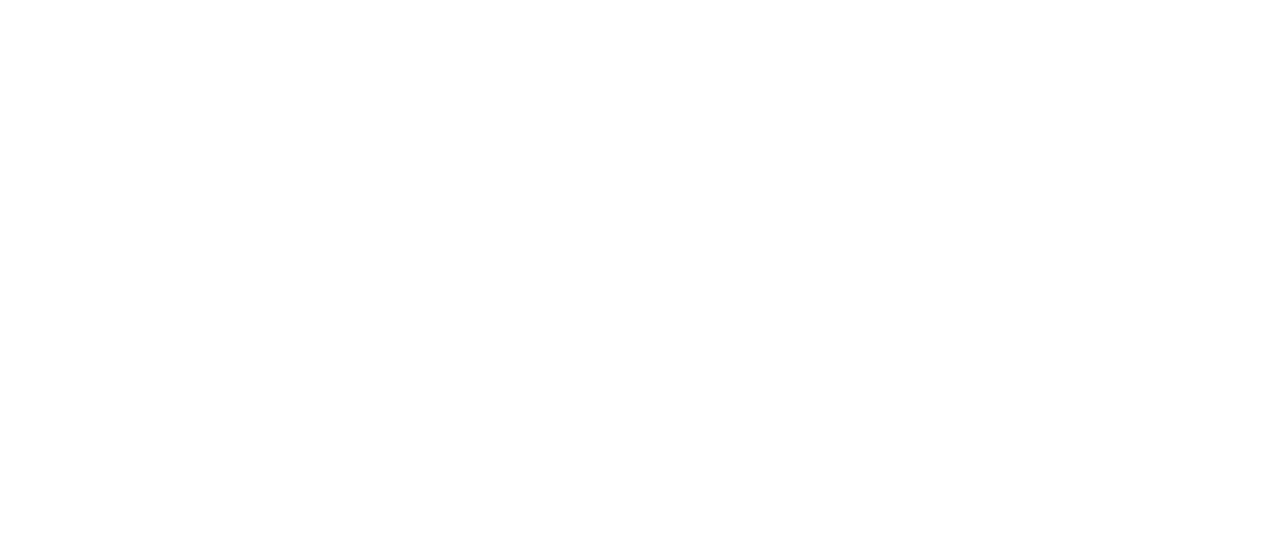
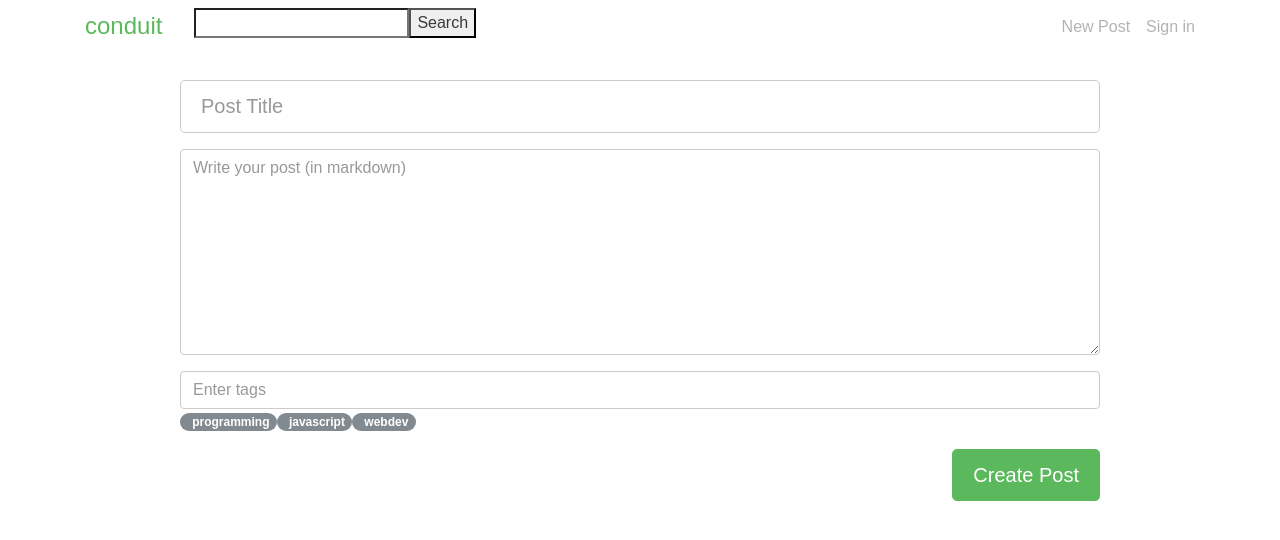
Before and after one commit to coolrare/ng20190821, an Angular app: page /create in a window 1280 px wide. Before the commit this address led to /. Shown: the top 540 px of the page. Built offline with nearby package versions, Linux system fonts and the light colour scheme; no server answers.

Commit message:
練習巢狀路由設定與路由切換(routerLink)

```diff
--- a/src/app/app.module.ts
+++ b/src/app/app.module.ts
@@ -15,6 +15,8 @@
 import { LoingComponent } from './loing/loing.component';
 import { LoginComponent } from './login/login.component';
 import { LayoutComponent } from './layout/layout.component';
+import { NewPostComponent } from './new-post/new-post.component';
+import { PostsComponent } from './posts/posts.component';
 
 
 @NgModule({
@@ -27,7 +29,9 @@
     NavComponent,
     LoingComponent,
     LoginComponent,
-    LayoutComponent
+    LayoutComponent,
+    NewPostComponent,
+    PostsComponent
   ],
   imports: [
     BrowserModule,
--- a/src/app/layout/layout.component.html
+++ b/src/app/layout/layout.component.html
@@ -1,25 +1,7 @@
 <app-nav (search)="filterArticles($event)"></app-nav>
 
 <div class="home-page">
+  <router-outlet></router-outlet>
 
-  <app-banner [title]="topTitle"></app-banner>
-
-  <app-banner [title]="bottomTitle"></app-banner>
-
-  <div class="container page">
-
-    <div class="row">
-
-      <div class="col-md-9">
-        <app-articles [list]="articles"></app-articles>
-      </div>
-
-      <div class="col-md-3">
-        <app-tags></app-tags>
-      </div>
-
-    </div>
-
-  </div>
 
 </div>
--- a/src/app/layout/layout.component.ts
+++ b/src/app/layout/layout.component.ts
@@ -21,19 +21,7 @@
 
   list = ['A', 'B', 'C', 'D'];
 
-  topTitle = 'Test';
-  bottomTitle = 'Test2';
 
-  articles: Article[] = [
-    {
-      title: 'Test 1',
-      description: 'test 1'
-    },
-    {
-      title: 'Test 2',
-      description: 'test2'
-    }
-  ];
 
   page = '';
 
@@ -82,6 +70,6 @@
 
   filterArticles(keyword: string) {
     console.log(keyword);
-    this.articles = this.articles.filter(item => item.title.indexOf(keyword) !== -1);
+    // this.articles = this.articles.filter(item => item.title.indexOf(keyword) !== -1);
   }
 }
--- a/src/app/login/login.component.html
+++ b/src/app/login/login.component.html
@@ -12,7 +12,7 @@
           <fieldset class="form-group">
             <input name="password" class="form-control form-control-lg" type="password" placeholder="Password">
           </fieldset>
-          <button class="btn btn-lg btn-primary pull-xs-right">
+          <button class="btn btn-lg btn-primary pull-xs-right" routerLink="/">
             Sign in
           </button>
         </form>
--- a/src/app/nav/nav.component.html
+++ b/src/app/nav/nav.component.html
@@ -1,16 +1,16 @@
 <nav class="navbar navbar-light">
     <div class="container">
-        <a class="navbar-brand" href="index.html">conduit</a>
+        <a class="navbar-brand" routerLink="/">conduit</a>
         <input [(ngModel)]="keyword" >
         <button (click)="doSearch()">Search</button>
         <ul class="nav navbar-nav pull-xs-right">
             <li class="nav-item">
-                <a class="nav-link" href="editor.html">
+                <a class="nav-link" routerLink="/create">
                     <i class="ion-compose"></i>&nbsp;New Post
                 </a>
             </li>
             <li class="nav-item">
-                <a class="nav-link" href="auth.html">Sign in</a>
+                <a class="nav-link" routerLink="/login">Sign in</a>
             </li>
         </ul>
     </div>
--- /dev/null
+++ b/src/app/new-post/new-post.component.html
@@ -0,0 +1,33 @@
+
+<div class="editor-page">
+  <div class="container page">
+    <div class="row">
+
+      <div class="col-md-10 col-md-offset-1 col-xs-12">
+        <form>
+          <fieldset class="form-group">
+            <input class="form-control form-control-lg" type="text" placeholder="Post Title">
+          </fieldset>
+          <fieldset class="form-group">
+            <textarea class="form-control" rows="8" placeholder="Write your post (in markdown)"></textarea>
+          </fieldset>
+          <fieldset class="form-group">
+            <input class="form-control" type="text" placeholder="Enter tags">
+            <div class="tag-list">
+              <span class="label label-pill label-default">
+                <i class="ion-close-round"></i> programming</span>
+              <span class="label label-pill label-default">
+                <i class="ion-close-round"></i> javascript</span>
+              <span class="label label-pill label-default">
+                <i class="ion-close-round"></i> webdev</span>
+            </div>
+          </fieldset>
+          <button type="button" class="btn btn-lg btn-primary pull-xs-right">
+            Create Post
+          </button>
+        </form>
+      </div>
+
+    </div>
+  </div>
+</div>
--- /dev/null
+++ b/src/app/new-post/new-post.component.ts
@@ -0,0 +1,15 @@
+import { Component, OnInit } from '@angular/core';
+
+@Component({
+  selector: 'app-new-post',
+  templateUrl: './new-post.component.html',
+  styleUrls: ['./new-post.component.css']
+})
+export class NewPostComponent implements OnInit {
+
+  constructor() { }
+
+  ngOnInit() {
+  }
+
+}
--- /dev/null
+++ b/src/app/posts/posts.component.html
@@ -0,0 +1,18 @@
+
+  <app-banner [title]="topTitle"></app-banner>
+
+  <div class="container page">
+
+    <div class="row">
+
+      <div class="col-md-9">
+        <app-articles [list]="articles"></app-articles>
+      </div>
+
+      <div class="col-md-3">
+        <app-tags></app-tags>
+      </div>
+
+    </div>
+
+  </div>
--- /dev/null
+++ b/src/app/posts/posts.component.ts
@@ -0,0 +1,28 @@
+import { Component, OnInit } from '@angular/core';
+import { Article } from '../article';
+
+@Component({
+  selector: 'app-posts',
+  templateUrl: './posts.component.html',
+  styleUrls: ['./posts.component.css']
+})
+export class PostsComponent implements OnInit {
+  topTitle = 'Test';
+  bottomTitle = 'Test2';
+
+  articles: Article[] = [
+    {
+      title: 'Test 1',
+      description: 'test 1'
+    },
+    {
+      title: 'Test 2',
+      description: 'test2'
+    }
+  ];
+  constructor() { }
+
+  ngOnInit() {
+  }
+
+}
```
Also changed, not shown: src/app/app-routing.module.ts (+16 -4 lines), src/app/new-post/new-post.component.css (added), src/app/posts/posts.component.css (added), 2 other files (tests, documents, lock files or other folders).
